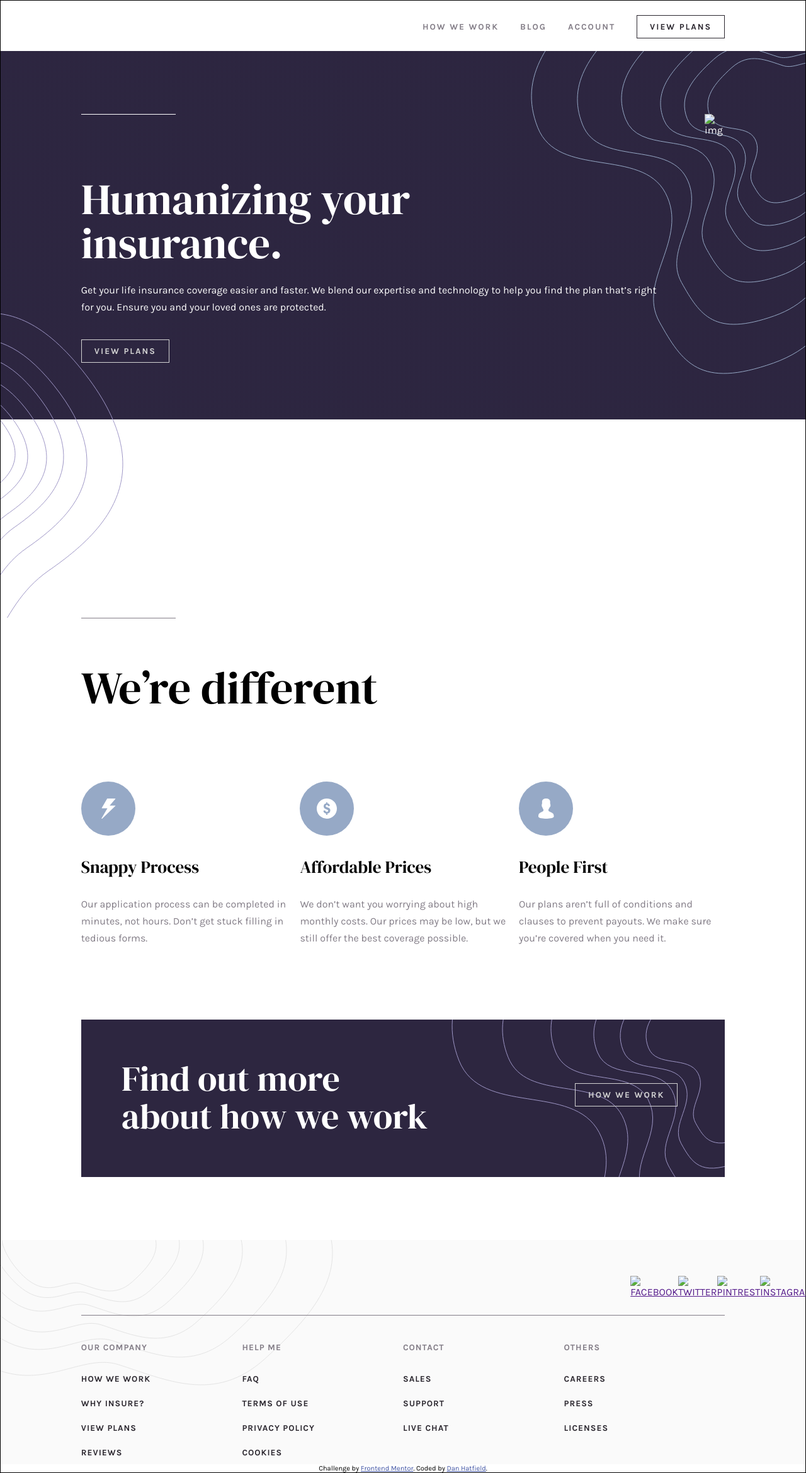
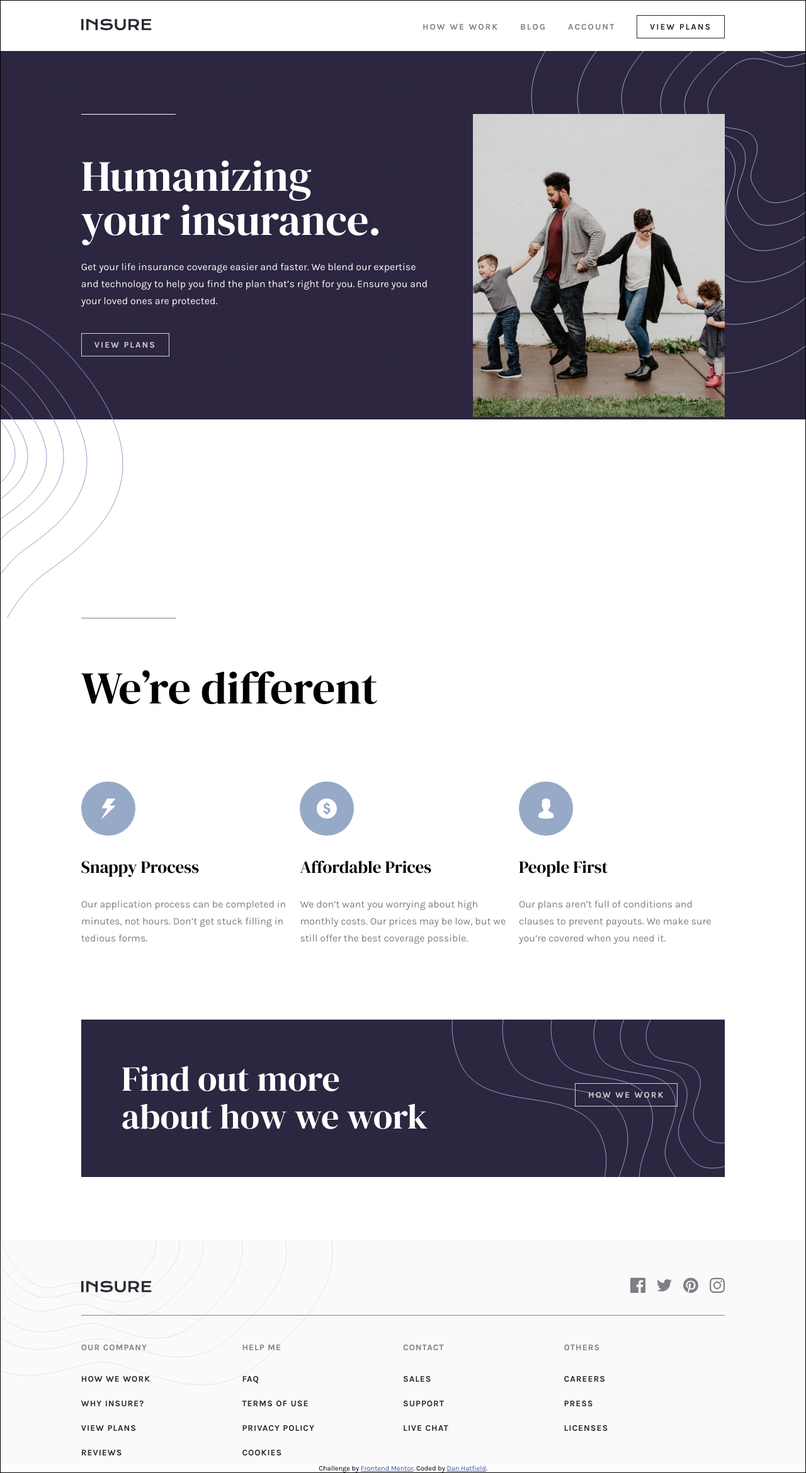
Before and after one commit to DanRHatfield/FEM_Insure_Landing_Page, a plain HTML site: page index.html in a window 1280 px wide. Shown: the whole page at 63% size. Drawn offline with Linux system fonts and the light colour scheme; files whose address does not match are found by name.

Commit message:
update image links

```diff
--- a/index.html
+++ b/index.html
@@ -17,7 +17,7 @@
 
 <body>
 <header class="wholeMargin">
-  <span class="zIndex"><img src="../insure-landing-page-master/images/logo.svg" alt=""></span>
+  <span class="zIndex"><img src="../images/logo.svg" alt=""></span>
   <ul class="menu">
     <li><a href="" class="topHeaderHover menuItem">How we work</a></li>
     <li><a href="" class="topHeaderHover menuItem">Blog</a></li>
@@ -30,7 +30,6 @@
     <i class="menuIcon material-icons">menu</i>
     <i class="closeIcon material-icons">close</i>
     </button>
-  <!-- <span><img src="../insure-landing-page-master/images/icon-hamburger.svg" alt="" class="hamburger"></span> -->
 
 </header>
 <main>
@@ -47,8 +46,8 @@
         <a href="" class="button">View plans</a>
       </div>
       <div id="topImage">
-        <img src="../insure-landing-page-master/images/image-intro-desktop.jpg" alt="img" class="fullSize">
-        <img src="../insure-landing-page-master/images/image-intro-desktop.jpg" alt="img" class="smallSize">
+        <img src="../images/image-intro-desktop.jpg" alt="img" class="fullSize">
+        <img src="../images/image-intro-desktop.jpg" alt="img" class="smallSize">
       </div>
     </div>
   </section>
@@ -58,19 +57,19 @@
     <h2>We’re different</h2>
     <div class="difContainer">
       <section>
-        <img src="file:///C:/Users/danrh/Desktop/LearnWithLeon/Fronted_Mentor_Challenges/insure-landing-page-master/images/icon-snappy-process.svg" alt="Snappy">
+        <img src="../images/icon-snappy-process.svg" alt="Snappy">
         <h3>Snappy Process</h3>
         <p>Our application process can be completed in minutes, not hours. Don’t get
         stuck filling in tedious forms.</p>
       </section>
       <section>
-        <img src="file:///C:/Users/danrh/Desktop/LearnWithLeon/Fronted_Mentor_Challenges/insure-landing-page-master/images/icon-affordable-prices.svg" alt="img">
+        <img src="../images/icon-affordable-prices.svg" alt="img">
         <h3>Affordable Prices</h3>
         <p>We don’t want you worrying about high monthly costs. Our prices may be low,
         but we still offer the best coverage possible.</p>
       </section>
       <section>
-        <img src="file:///C:/Users/danrh/Desktop/LearnWithLeon/Fronted_Mentor_Challenges/insure-landing-page-master/images/icon-people-first.svg" alt="img">
+        <img src="../images/icon-people-first.svg" alt="img">
         <h3>People First</h3>
         <p>Our plans aren’t full of conditions and clauses to prevent payouts. We make
         sure you’re covered when you need it.</p>
@@ -86,12 +85,12 @@
 <footer class="verylightgray" >
   <div class="wholeMargin">
     <div class="topFooter">
-    <img src="../insure-landing-page-master/images/logo.svg" alt="">
+    <img src="../images/logo.svg" alt="">
       <div class="social">
-      <a href=""><img src="../insure-landing-page-master/images/icon-facebook.svg" alt="Facebook" id="Facebook"></a>
-      <a href=""><img src="../insure-landing-page-master/images/icon-twitter.svg" alt="Twitter" id="Twitter"></a>
-      <a href=""><img src="../insure-landing-page-master/images/icon-pinterest.svg" alt="Pintrest" id="Pintrest"></a>
-      <a href=""><img src="../insure-landing-page-master/images/icon-instagram.svg" alt="Instagram" id="Instagram"></a>
+      <a href=""><img src="../images/icon-facebook.svg" alt="Facebook" id="Facebook"></a>
+      <a href=""><img src="../images/icon-twitter.svg" alt="Twitter" id="Twitter"></a>
+      <a href=""><img src="../images/icon-pinterest.svg" alt="Pintrest" id="Pintrest"></a>
+      <a href=""><img src="../images/icon-instagram.svg" alt="Instagram" id="Instagram"></a>
       </div>
     </div>
 
```
